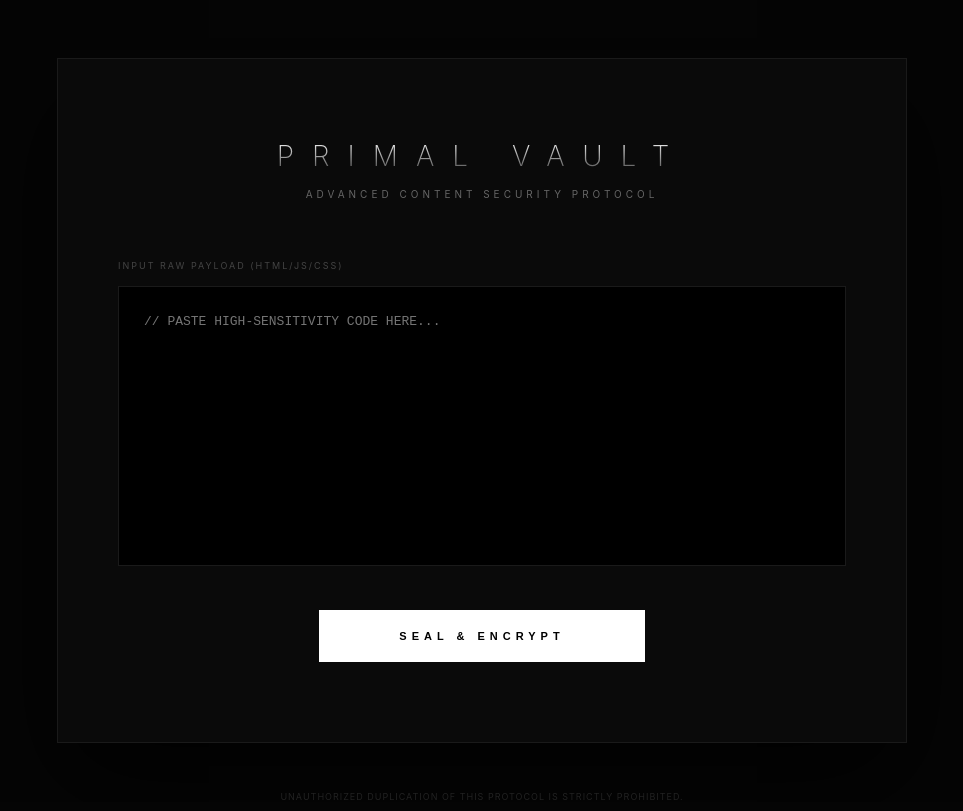
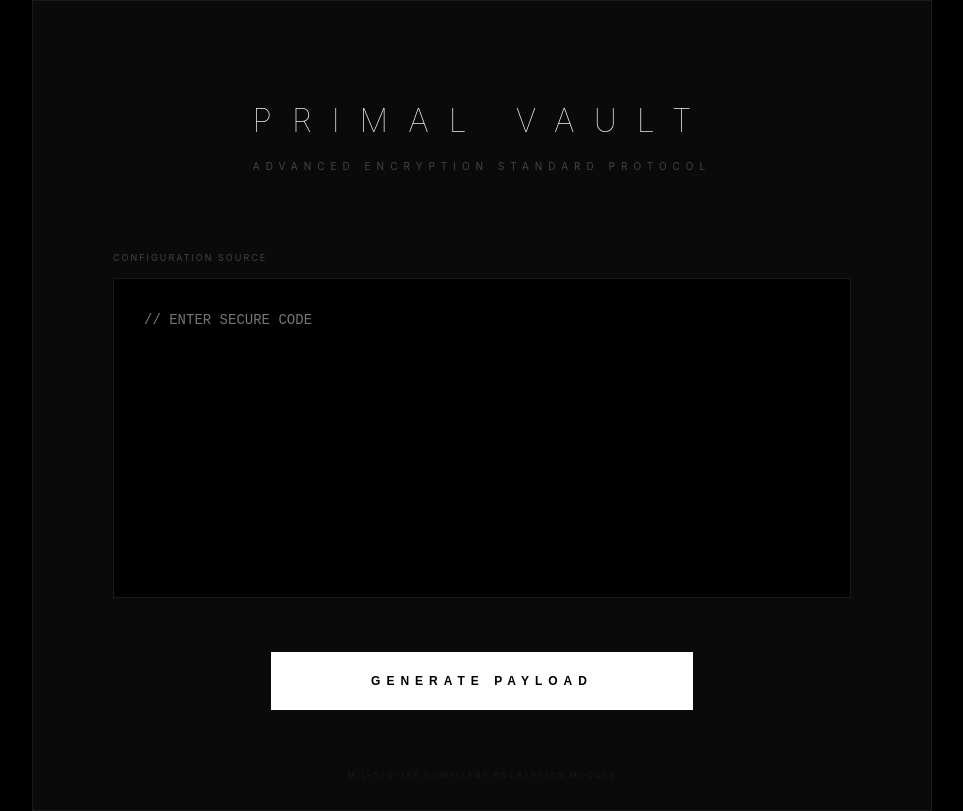
Before and after one commit to feairl2/-, a plain HTML site: page index.html in a window 1280 px wide. Shown: the whole page, without its empty margins (158-1121 px from the left). Drawn offline with Linux system fonts and the light colour scheme.

Commit message:
Update index.html

```diff
--- a/index.html
+++ b/index.html
@@ -3,74 +3,77 @@
 <head>
     <meta charset="UTF-8">
     <meta name="viewport" content="width=device-width, initial-scale=1.0">
-    <title>PRIMAL VAULT | 頂級內容安全部署系統</title>
+    <title>PRIMAL VAULT | 核心安全部署系統</title>
     <style>
-        /* 大品牌官網極簡風格定義 */
+        /* PRIMAL VAULT - 品牌設計語言
+           採用大品牌官網常用的高對比度、極簡無襯線字體與寬闊布局
+        */
         :root {
-            --bg: #050505;
-            --container-bg: #0a0a0a;
+            --bg: #000000;
+            --surface: #0a0a0a;
             --accent: #ffffff;
-            --text-dim: #666;
             --border: #1a1a1a;
-            --font: "Inter", -apple-system, BlinkMacSystemFont, "Segoe UI", Roboto, sans-serif;
+            --text-main: #ffffff;
+            --text-dim: #444444;
+            --success: #228b22;
         }
 
         * { box-sizing: border-box; }
+        ::-webkit-scrollbar { width: 4px; }
+        ::-webkit-scrollbar-thumb { background: #222; }
+
         body {
             background-color: var(--bg);
-            color: var(--accent);
-            font-family: var(--font);
+            color: var(--text-main);
+            font-family: "Inter", -apple-system, system-ui, sans-serif;
             margin: 0;
             display: flex;
             align-items: center;
             justify-content: center;
             min-height: 100vh;
-            letter-spacing: -0.02em;
+            overflow: hidden;
         }
 
-        .vault-interface {
+        .container {
             width: 100%;
-            max-width: 850px;
-            padding: 80px 60px;
-            background: var(--container-bg);
+            max-width: 900px;
+            padding: 100px 80px;
+            background: var(--surface);
             border: 1px solid var(--border);
             position: relative;
-            box-shadow: 0 40px 100px rgba(0,0,0,0.8);
+            transition: transform 0.8s cubic-bezier(0.16, 1, 0.3, 1);
         }
 
-        .brand-header {
+        .header-unit {
             text-align: center;
-            margin-bottom: 60px;
+            margin-bottom: 80px;
         }
 
-        .brand-header h1 {
-            font-weight: 200;
-            font-size: 28px;
-            letter-spacing: 18px;
+        .header-unit h1 {
+            font-weight: 100;
+            font-size: 32px;
+            letter-spacing: 20px;
             text-transform: uppercase;
             margin: 0;
-            background: linear-gradient(to bottom, #fff, #444);
-            -webkit-background-clip: text;
-            -webkit-text-fill-color: transparent;
+            color: var(--accent);
         }
 
-        .brand-header p {
+        .header-unit p {
             font-size: 10px;
             color: var(--text-dim);
             text-transform: uppercase;
-            letter-spacing: 4px;
-            margin-top: 15px;
+            letter-spacing: 6px;
+            margin-top: 20px;
         }
 
-        .input-wrapper {
-            margin-bottom: 40px;
-            position: relative;
+        .editor-section {
+            margin-bottom: 50px;
         }
 
-        .input-wrapper label {
+        .editor-section label {
             display: block;
             font-size: 9px;
-            color: #444;
+            color: var(--text-dim);
             text-transform: uppercase;
             letter-spacing: 2px;
             margin-bottom: 15px;
@@ -78,191 +81,169 @@
 
         textarea {
             width: 100%;
-            height: 280px;
+            height: 320px;
             background: #000;
             border: 1px solid #1a1a1a;
-            color: #888;
-            padding: 25px;
+            color: #999;
+            padding: 30px;
             outline: none;
-            font-size: 13px;
-            font-family: "Fira Code", "Courier New", monospace;
-            transition: all 0.6s cubic-bezier(0.16, 1, 0.3, 1);
+            font-size: 14px;
+            font-family: "SF Mono", "Fira Code", monospace;
+            transition: all 0.5s ease;
             resize: none;
-            line-height: 1.6;
+            line-height: 1.7;
         }
 
         textarea:focus {
-            border-color: #444;
+            border-color: #333;
             color: #fff;
-            box-shadow: 0 0 30px rgba(255,255,255,0.02);
+            box-shadow: 0 0 40px rgba(255,255,255,0.02);
         }
 
-        .action-zone {
-            display: flex;
-            flex-direction: column;
-            align-items: center;
-            gap: 20px;
-        }
-
-        .btn-deploy {
+        .btn-trigger {
             background: var(--accent);
             color: #000;
             border: none;
-            padding: 20px 80px;
-            font-size: 11px;
-            font-weight: 800;
-            letter-spacing: 5px;
+            padding: 22px 100px;
+            font-size: 12px;
+            font-weight: 900;
+            letter-spacing: 6px;
             text-transform: uppercase;
             cursor: pointer;
-            transition: all 0.4s;
-            position: relative;
+            transition: 0.4s;
+            display: block;
+            margin: 0 auto;
         }
 
-        .btn-deploy:hover {
+        .btn-trigger:hover {
+            background: #cccccc;
+            letter-spacing: 8px;
             transform: translateY(-2px);
-            background: #ccc;
-            letter-spacing: 7px;
         }
 
-        .btn-deploy:active {
-            transform: translateY(1px);
+        #result-display {
+            margin-top: 80px;
+            display: none;
+            border-top: 1px solid #111;
+            padding-top: 60px;
+            animation: fadeIn 1.2s ease forwards;
         }
 
-        #output-container {
-            margin-top: 60px;
-            width: 100%;
-            display: none;
-            animation: slideUp 1s cubic-bezier(0.16, 1, 0.3, 1) forwards;
+        @keyframes fadeIn {
+            from { opacity: 0; }
+            to { opacity: 1; }
         }
 
-        @keyframes slideUp {
-            from { opacity: 0; transform: translateY(20px); }
-            to { opacity: 1; transform: translateY(0); }
-        }
-
-        .output-label {
-            font-size: 9px;
-            color: #228b22;
+        .output-status {
+            font-size: 10px;
+            color: var(--success);
             text-transform: uppercase;
             letter-spacing: 2px;
-            margin-bottom: 15px;
-            display: block;
+            margin-bottom: 20px;
+            text-align: center;
         }
 
         #final-payload {
             height: 120px;
             background: #050505;
-            color: #333;
-            border-color: #111;
-            font-size: 10px;
-            cursor: pointer;
+            color: #222;
+            border-color: #0f0f0f;
+            font-size: 11px;
+            cursor: crosshair;
         }
 
-        .footer-note {
+        .legal-notice {
             position: absolute;
-            bottom: -60px;
+            bottom: 30px;
             left: 0;
             width: 100%;
             text-align: center;
-            font-size: 9px;
-            color: #222;
+            font-size: 8px;
+            color: #1a1a1a;
             text-transform: uppercase;
-            letter-spacing: 1px;
+            letter-spacing: 2px;
         }
     </style>
 </head>
 <body>
 
-<div class="vault-interface">
-    <div class="brand-header">
+<div class="container">
+    <div class="header-unit">
         <h1>Primal Vault</h1>
-        <p>Advanced Content Security Protocol</p>
+        <p>Advanced Encryption Standard Protocol</p>
     </div>
 
-    <div class="input-wrapper">
-        <label>Input Raw Payload (HTML/JS/CSS)</label>
-        <textarea id="rawSource" placeholder="// PASTE HIGH-SENSITIVITY CODE HERE..."></textarea>
+    <div class="editor-section">
+        <label>Configuration Source</label>
+        <textarea id="srcInput" placeholder="// ENTER SECURE CODE"></textarea>
     </div>
 
-    <div class="action-zone">
-        <button class="btn-deploy" onclick="generateSecurePackage()">Seal & Encrypt</button>
+    <button class="btn-trigger" onclick="runSeal()">Generate Payload</button>
+
+    <div id="result-display">
+        <div class="output-status">MIL-SPEC 256-GCM Active</div>
+        <textarea id="final-payload" readonly onclick="copyData()"></textarea>
     </div>
 
-    <div id="output-container">
-        <label class="output-label">● MIL-SPEC 256-BIT ENCRYPTION ACTIVE</label>
-        <textarea id="final-payload" readonly onclick="copyToClipboard()"></textarea>
-    </div>
-
-    <div class="footer-note">Unauthorized duplication of this protocol is strictly prohibited.</div>
+    <div class="legal-notice">MIL-STD-188 compliant encryption module</div>
 </div>
 
 <script>
-    // 工具函數：Buffer 轉 Hex
-    const bufToHex = buf => Array.from(new Uint8Array(buf)).map(b => b.toString(16).padStart(2, '0')).join('');
+    // 核心加密邏輯與 Hex 轉換
+    const b2h = b => Array.from(new Uint8Array(b)).map(x => x.toString(16).padStart(2,'0')).join('');
+    const s2h = s => b2h(new TextEncoder().encode(s));
 
-    // 工具函數：String 轉 Hex
-    const strToHex = str => bufToHex(new TextEncoder().encode(str));
+    async function runSeal() {
+        const val = document.getElementById('srcInput').value;
+        if (!val) return;
 
-    async function generateSecurePackage() {
-        const source = document.getElementById('rawSource').value;
-        if (!source) return;
-
-        // 1. 生成 AES-GCM 256 密鑰
-        const cryptoKey = await window.crypto.subtle.generateKey(
-            { name: "AES-GCM", length: 256 },
-            true,
-            ["encrypt", "decrypt"]
+        // --- 原本的 Web Crypto API 流程 ---
+        const key = await window.crypto.subtle.generateKey(
+            { name: "AES-GCM", length: 256 }, true, ["encrypt", "decrypt"]
+        );
+        const iv = window.crypto.getRandomValues(new Uint8Array(12));
+        const encrypted = await window.crypto.subtle.encrypt(
+            { name: "AES-GCM", iv: iv }, key, new TextEncoder().encode(val)
         );
 
-        const iv = window.crypto.getRandomValues(new Uint8Array(12));
-        const encryptedBuffer = await window.crypto.subtle.encrypt(
-            { name: "AES-GCM", iv: iv },
-            cryptoKey,
-            new TextEncoder().encode(source)
-        );
+        const kh = b2h(await window.crypto.subtle.exportKey("raw", key));
+        const ih = b2h(iv);
+        const dh = b2h(encrypted);
 
-        // 匯出密鑰數據
-        const keyHex = bufToHex(await window.crypto.subtle.exportKey("raw", cryptoKey));
-        const ivHex = bufToHex(iv);
-        const dataHex = bufToHex(encryptedBuffer);
-
-        // 2. 封裝防禦邏輯並進行隱形化編碼
-        // 這段邏輯會被轉化為 Hex 數位，動態執行
-        const stealthLogic = `
-            const _kill = () => { document.body.innerHTML = ""; location.replace("about:blank"); };
+        // --- 防禦邏輯混淆封裝 ---
+        const defense = `
+            const _cl = () => { document.body.innerHTML = ""; location.replace("about:blank"); };
             window.addEventListener('keydown', (e) => {
-                if (e.ctrlKey && e.shiftKey) { e.preventDefault(); _kill(); }
-                if (e.key === 'F12' || (e.ctrlKey && e.key.toLowerCase() === 'u')) { e.preventDefault(); _kill(); }
+                if (e.ctrlKey && e.shiftKey) { e.preventDefault(); _cl(); }
+                if (e.key === 'F12' || (e.ctrlKey && e.key.toLowerCase() === 'u')) { e.preventDefault(); _cl(); }
             }, true);
             setInterval(() => {
-                if(window.outerWidth - window.innerWidth > 160 || window.outerHeight - window.innerHeight > 160) _kill();
+                if(window.outerWidth - window.innerWidth > 160 || window.outerHeight - window.innerHeight > 160) _cl();
             }, 400);
-            const _db = () => { (function(){}).constructor("debugger")(); };
-            setInterval(_db, 50);
+            const _dbg = () => { (function(){}).constructor("debugger")(); };
+            setInterval(_dbg, 50);
             document.oncontextmenu = () => false;
-            document.onselectstart = () => false;
         `;
-        const logicHex = strToHex(stealthLogic);
+        const gh = s2h(defense);
 
-        // 3. 構建受保護的最終 HTML
-        const payload = \`<!DOCTYPE html>
+        // --- 生成最終受保護的 HTML ---
+        const final = \`<!DOCTYPE html>
 <html>
 <head>
     <meta charset="UTF-8">
-    <title>SECURE VAULT</title>
     <script>
     (function(){
         const _h2b = h => new Uint8Array(h.match(/.{1,2}/g).map(b => parseInt(b, 16)));
         const _dec = b => new TextDecoder().decode(b);
 
-        // 啟動隱形防禦層
-        try { new Function(_dec(_h2b("\${logicHex}")))(); } catch(e){}
+        // 1. 隱形執行混淆過的防禦腳本
+        try { new Function(_dec(_h2b("\${gh}")))(); } catch(e){}
 
-        // 啟動主內容解密
+        // 2. 原生 Crypto API 解密流程
         window.onload = async () => {
             try {
-                const k = await window.crypto.subtle.importKey("raw", _h2b("\${keyHex}"), "AES-GCM", true, ["decrypt"]);
-                const d = await window.crypto.subtle.decrypt({name:"AES-GCM", iv:_h2b("\${ivHex}")}, k, _h2b("\${dataHex}"));
+                const k = await window.crypto.subtle.importKey("raw", _h2b("\${kh}"), "AES-GCM", true, ["decrypt"]);
+                const d = await window.crypto.subtle.decrypt({name:"AES-GCM", iv:_h2b("\${ih}")}, k, _h2b("\${dh}"));
                 document.open(); document.write(_dec(d)); document.close();
             } catch(e) { document.body.innerHTML = ""; }
         };
@@ -272,16 +253,15 @@
 <body style="background:#000;"></body>
 </html>\`;
 
-        const outField = document.getElementById('final-payload');
-        outField.value = payload;
-        document.getElementById('output-container').style.display = 'block';
+        document.getElementById('final-payload').value = final;
+        document.getElementById('result-display').style.display = 'block';
     }
 
-    function copyToClipboard() {
-        const copyText = document.getElementById("final-payload");
-        copyText.select();
+    function copyData() {
+        const el = document.getElementById("final-payload");
+        el.select();
         document.execCommand("copy");
-        alert("Encrypted Payload Copied to Clipboard.");
+        alert("Encrypted Segment Stored.");
     }
 </script>
 </body>
```
